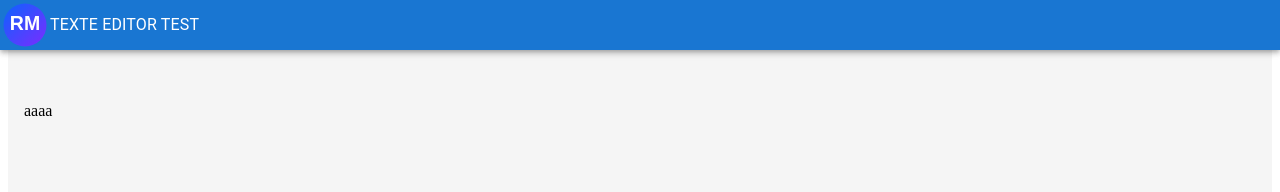
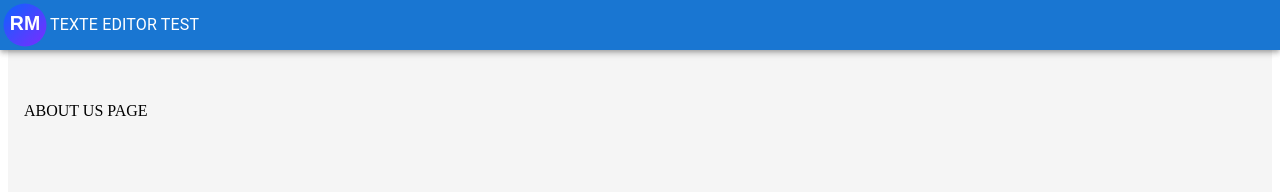
Before and after one commit to rmc741/TextEditorTest, a React (Vite) app: page /about in a window 1280 px wide. Shown: the top 192 px of the page. Built offline with nearby package versions, Linux system fonts and the light colour scheme.

Commit message:
ajustes nas rotas

```diff
--- a/src/config/RouteConfig.tsx
+++ b/src/config/RouteConfig.tsx
@@ -1,13 +1,12 @@
 import {Route, Routes} from "react-router-dom";
 import AppRoutes from "../routes/Routes";
+import { Home } from "../pages/home/Home";
 
 const AppRouteConfig = () => {
   return (
     <Routes>
-      {/* <Route path="/" element={<MainContent/>}> */}
-      <Route path="/" element={<div>aaaa</div>}>
-        <Route path="/*" element={<AppRoutes/>}/>
-      </Route>
+      <Route path="/" element={<Home/>}/>
+      <Route path="*" element={<AppRoutes/>}/>
     </Routes>
   );
 };
--- a/src/routes/Routes.tsx
+++ b/src/routes/Routes.tsx
@@ -1,9 +1,10 @@
 import {Route, Routes} from "react-router-dom";
+import { About } from "../pages/about/About";
 
 const AppRoutes = () => {
   return (
     <Routes>
-      <Route path="/home" element={<div>HOME</div>}/>
+      <Route path="/about" element={<About/>}/>
     </Routes>
   );
 };
```
